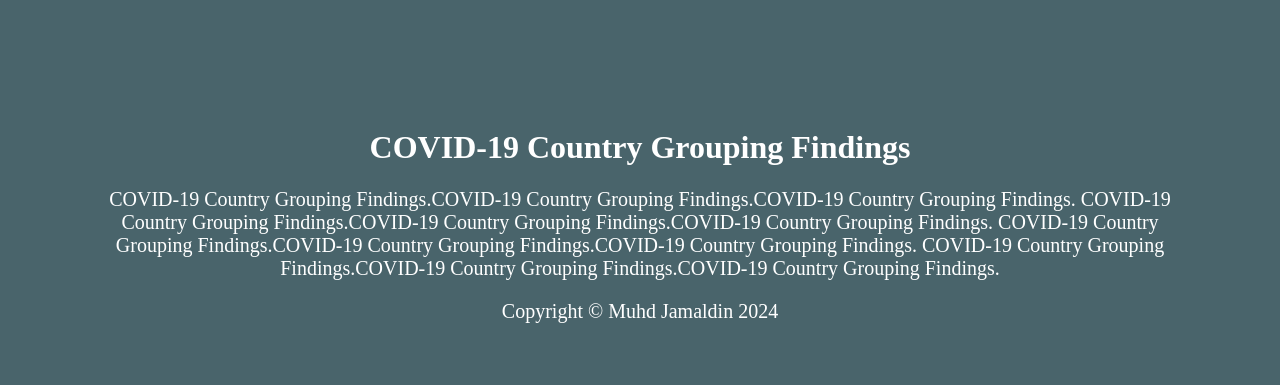
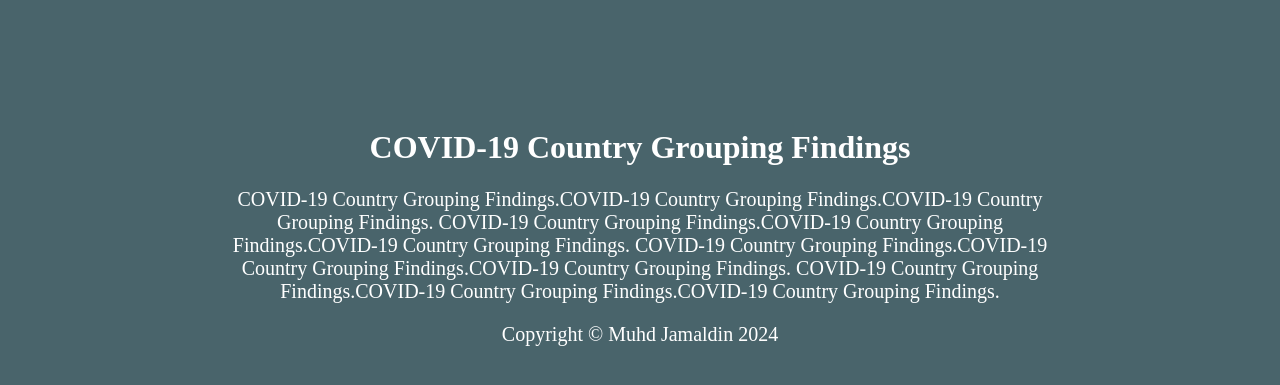
Before and after one commit to Md-Khid/Md-Khid, a Jekyll site: the page findings/1.html, which Jekyll copies as it is, in a window 1280 px wide. Shown: the top 385 px of the page. Built offline with Jekyll 4.4.1, drawn with Linux system fonts in a browser that asks for light colours.

Commit message:
Update 1.html

```diff
--- a/findings/1.html
+++ b/findings/1.html
@@ -19,8 +19,8 @@
         .container p {
             font-size: 20px; /* Increase font size for main content */
             text-align: center; /* Center align the paragraph */
-            margin-left: 100px; /* Add margin on the left side */
-            margin-right: 100px; /* Add margin on the right side */
+            margin-left: 200px; /* Add margin on the left side */
+            margin-right: 200px; /* Add margin on the right side */
         }
     </style>
 </head>
```
